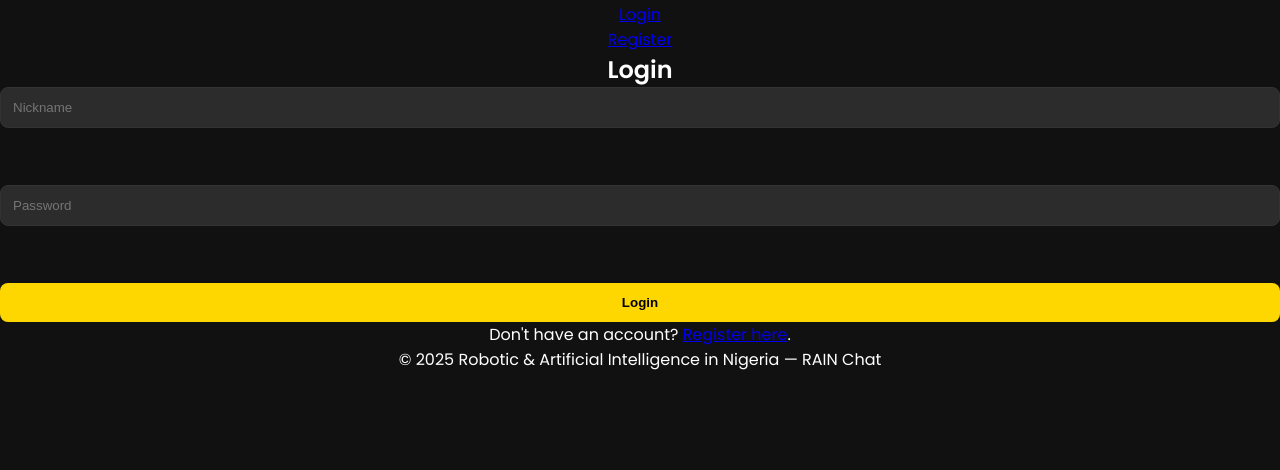
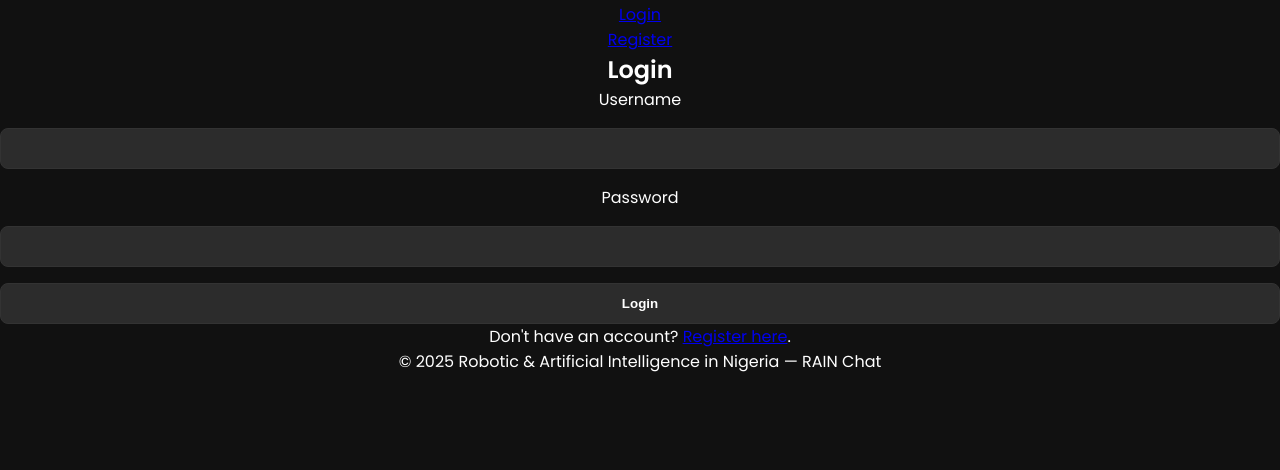
Before and after one commit to Damolaxo/rain-chat.github.io, a Flask app: page /login in a window 1280 px wide. Shown: the part 330-800 px from the top of the page. Run offline with Flask 3, Linux system fonts and the light colour scheme; some libraries are stand-ins or nearby versions.

Commit message:
Update login.html

```diff
--- a/templates/login.html
+++ b/templates/login.html
@@ -1,12 +1,22 @@
 {% extends "base.html" %}
+{% block title %}Login — RAIN Chat{% endblock %}
+
 {% block content %}
-<div class="form-container">
-    <h2>Login</h2>
-    <form method="POST" action="{{ url_for('login') }}">
-        <input type="text" name="username" placeholder="Nickname" required><br>
-        <input type="password" name="password" placeholder="Password" required><br>
-        <button type="submit">Login</button>
-    </form>
-    <p>Don't have an account? <a href="{{ url_for('register') }}">Register here</a>.</p>
+<div class="form-center-card">
+  <h2 class="form-title">Login</h2>
+
+  <form method="POST" action="{{ url_for('login') }}" class="form-stack">
+    {{ form.hidden_tag() }}
+
+    <label>{{ form.username.label }}</label>
+    {{ form.username(class="input") }}
+
+    <label>{{ form.password.label }}</label>
+    {{ form.password(class="input") }}
+
+    {{ form.submit(class="btn btn-gold full-width") }}
+  </form>
+
+  <p class="muted">Don't have an account? <a href="{{ url_for('register') }}">Register here</a>.</p>
 </div>
 {% endblock %}
```
